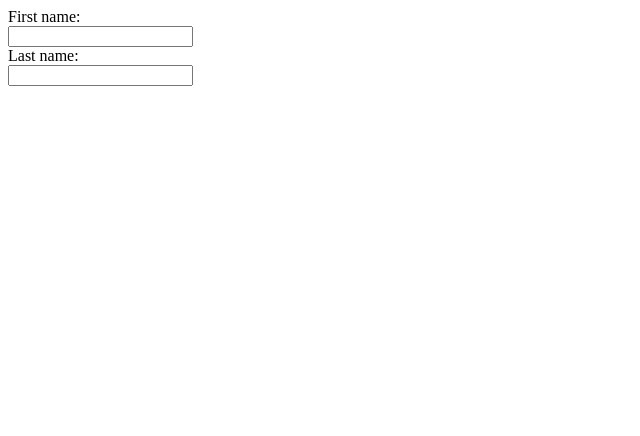
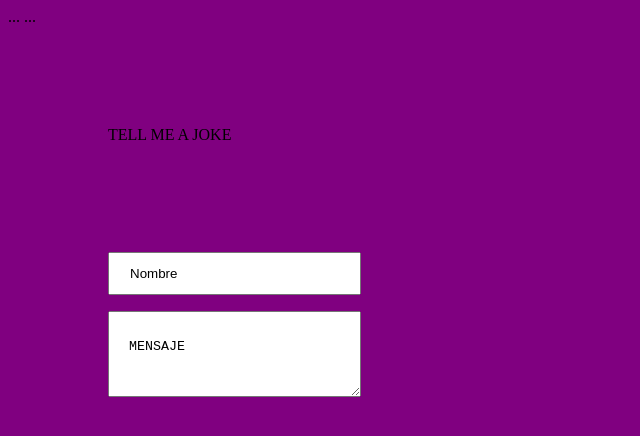
Before and after one commit to thrillerzombie/Formulario-test, a plain HTML site: page index.html in a window 1280 px wide. Shown: the whole page, without its empty margins (0-640 px from the left). Drawn offline with Linux system fonts and the light colour scheme.

Commit message:
Second commit :bowtie:

```diff
--- a/index.html
+++ b/index.html
@@ -3,15 +3,59 @@
 <head>
 	<meta charset="UTF-8">
 	<title>Thriller Zombie's Form</title>
+	<meta property="og:title" content="The Rock" />
+	<meta property="og:type" content="video.movie" />
+	<meta property="og:url" content="http://www.imdb.com/title/tt0117500/" />
+	<meta property="og:image" content="tux.jpg"/>
+...
+...
 </head>
 <body>
 
-	<script type="text/javascript">alert("Welcome Thriller Zombie's form page")</script>
+
+	<style type="text/css">
+		body
+			{
+				background-color: purple;
+			}
+		p
+			{
+			    margin-top: 100px;
+    			margin-bottom: 100px;
+    			margin-left:100px;
+    			margin-left:100px;
+			}
+			input[type=text]
+			{
+				width: 20%;
+    			padding: 12px 20px;
+    			margin: 8px 0;
+    			box-sizing: border-box;
+    			margin-left:100px;
+    			margin-left:100px;
+			}
+			textarea
+			{
+				width: 20%;
+    			padding: 12px 20px;
+    			margin: 8px 0;
+    			box-sizing: border-box;
+    			margin-left:100px;
+    			margin-left:100px;
+			}
+
+	</style>
+
+	<p>TELL ME A JOKE</p>
 
 	<form>
-		First name:<br><input type="text" name="firstname"><br>
-		Last name:<br><input type="text" name="lastname">
+		<input type="text" name="Nombre" value="Nombre"><br>
+		<textarea rows="4" cols="50">
+			MENSAJE
+		</textarea>
+
 	</form>
+
 
 
 
```
Also changed, not shown: tux.jpg (added).
